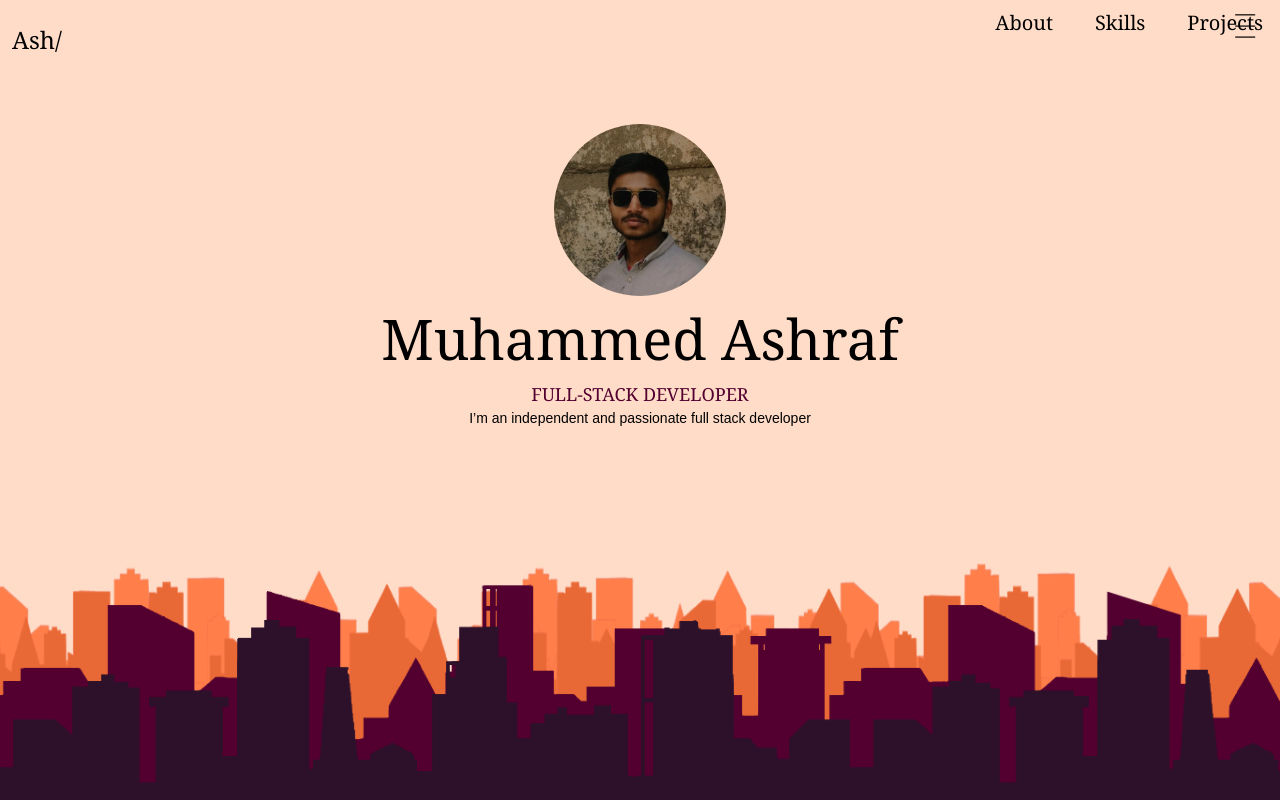
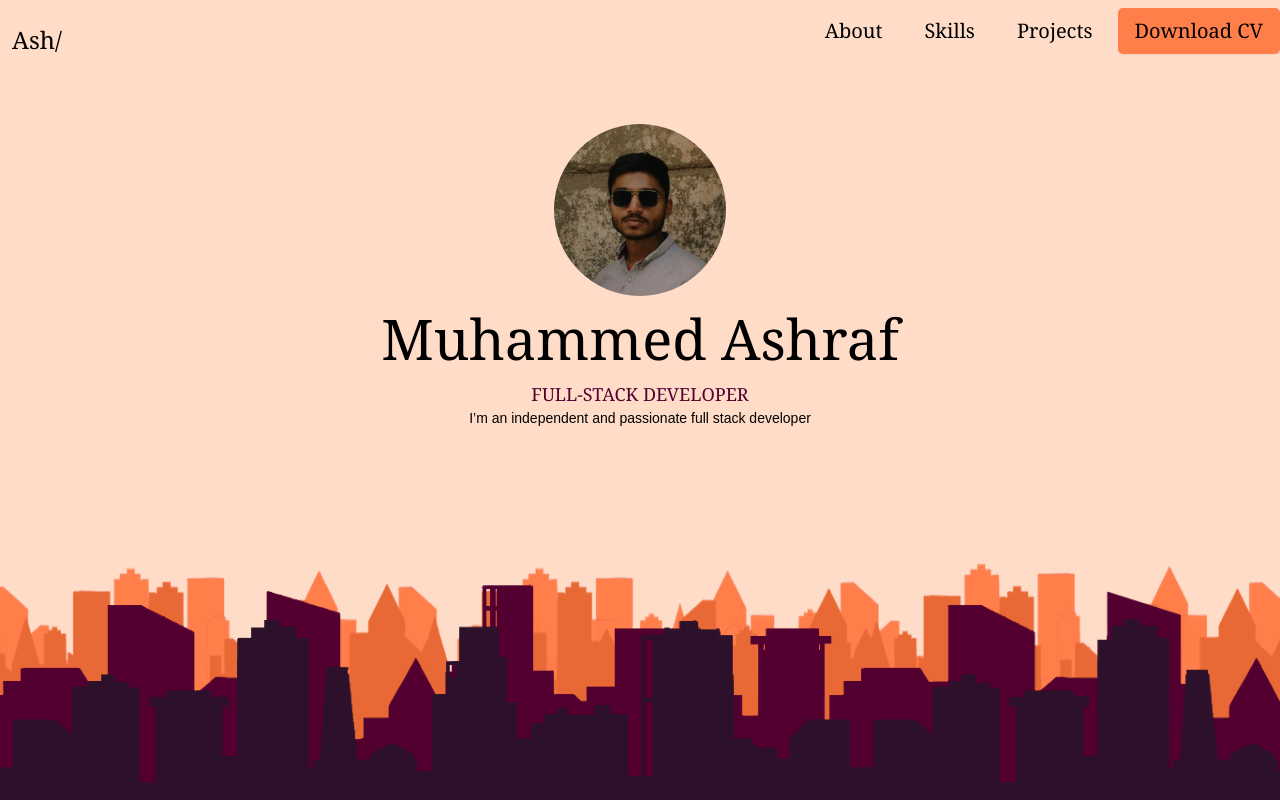
Before and after one commit to ashrafbinahmad/ashraf-resume-svelte, a SvelteKit app: page / in a window 1280 px wide. Built offline with nearby package versions, Linux system fonts and the light colour scheme; some icons are missing.

Commit message:
added download cv

```diff
--- a/src/routes/header.svelte
+++ b/src/routes/header.svelte
@@ -52,14 +52,14 @@
 max-sm:block max-sm:z-50 max-sm:h-full"
 	>
 		<div class="left text-2xl p-3 max-sm:text-lg">Ash/</div>
-		<button class="absolute right-1 top-0 z-50  p-3 rotate-90 {showMenu ? 'text-white' : 'text-black' }" on:click={toggleMenu}>|||</button>
+		<button class="absolute right-1 top-0 z-50  p-3 rotate-90 sm:hidden {showMenu ? 'text-white' : 'text-black' }" on:click={toggleMenu}>|||</button>
 		<div
 			class="right h-full max-sm:bg-black max-sm:text-white transition-all max-sm:fixed max-sm:right-0 overflow-hidden top-0 {showMenu
 				? 'max-sm:w-full'
 				: 'max-sm:w-0'}"
 		>
 			<menu
-				class="flex gap-2 h-full
+				class="flex gap-2 h-full mt-2
 	max-sm:grid max-sm:w-full max-sm:justify-end max-sm:content-center
 	"
 			>
@@ -72,6 +72,14 @@ max-sm:block max-sm:z-50 max-sm:h-full"
 						</li>
 					</a>
 				{/each}
+				<a href="/src/lib/data/Ashraf Hudawi Fullstack developer cv.pdf" download on:click={toggleMenu}>
+					<li
+						class="inline-block px-4 py-2 cursor-pointer relative z-20 transition-all max-sm:block bg-color-2 shadow-sm
+						hover:shadow-lg"
+					>
+						Download CV
+					</li>
+				</a>
 			</menu>
 		</div>
 	</nav>
```
Also changed, not shown: 1 other file (tests, documents, lock files or other folders).
